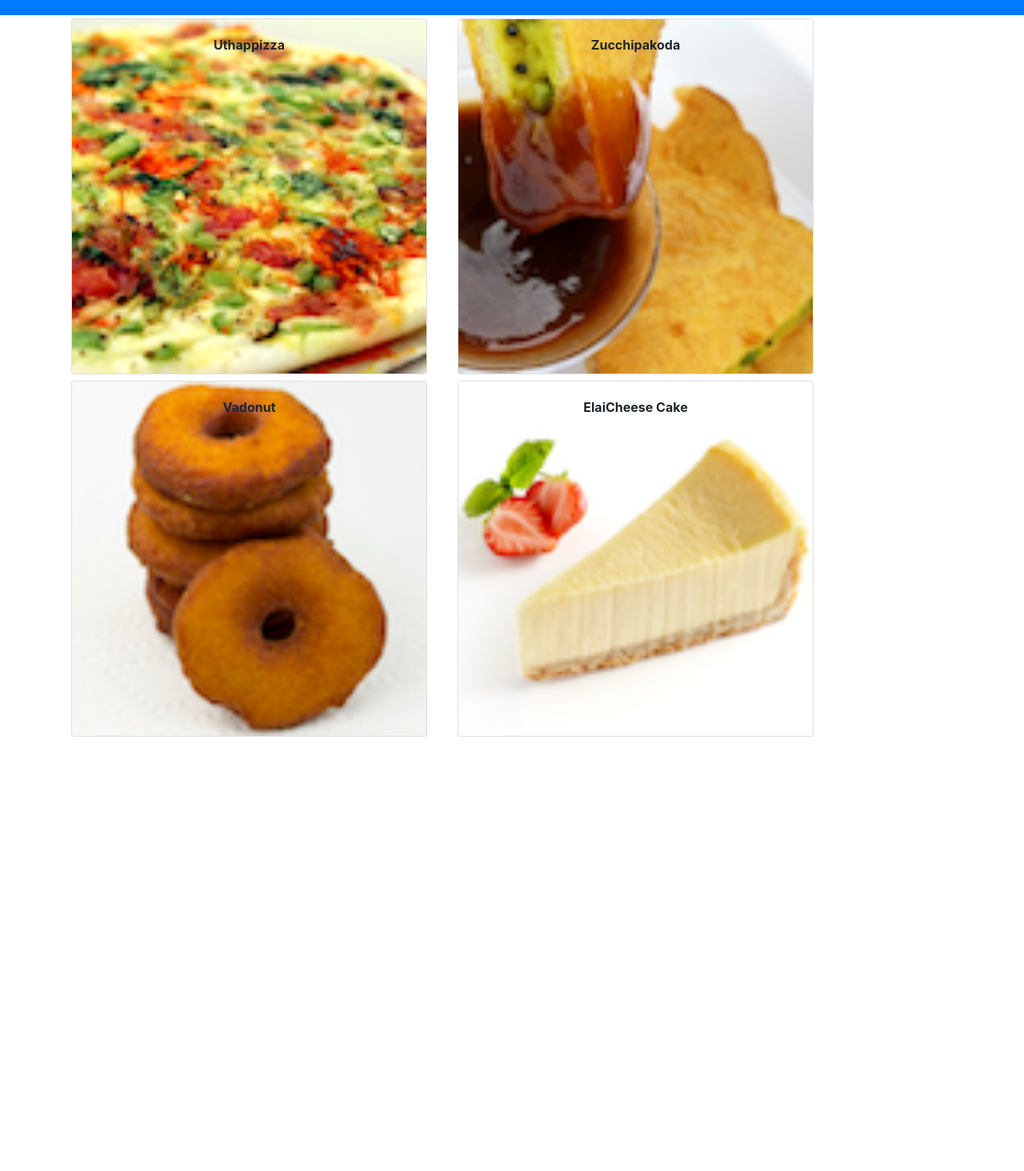
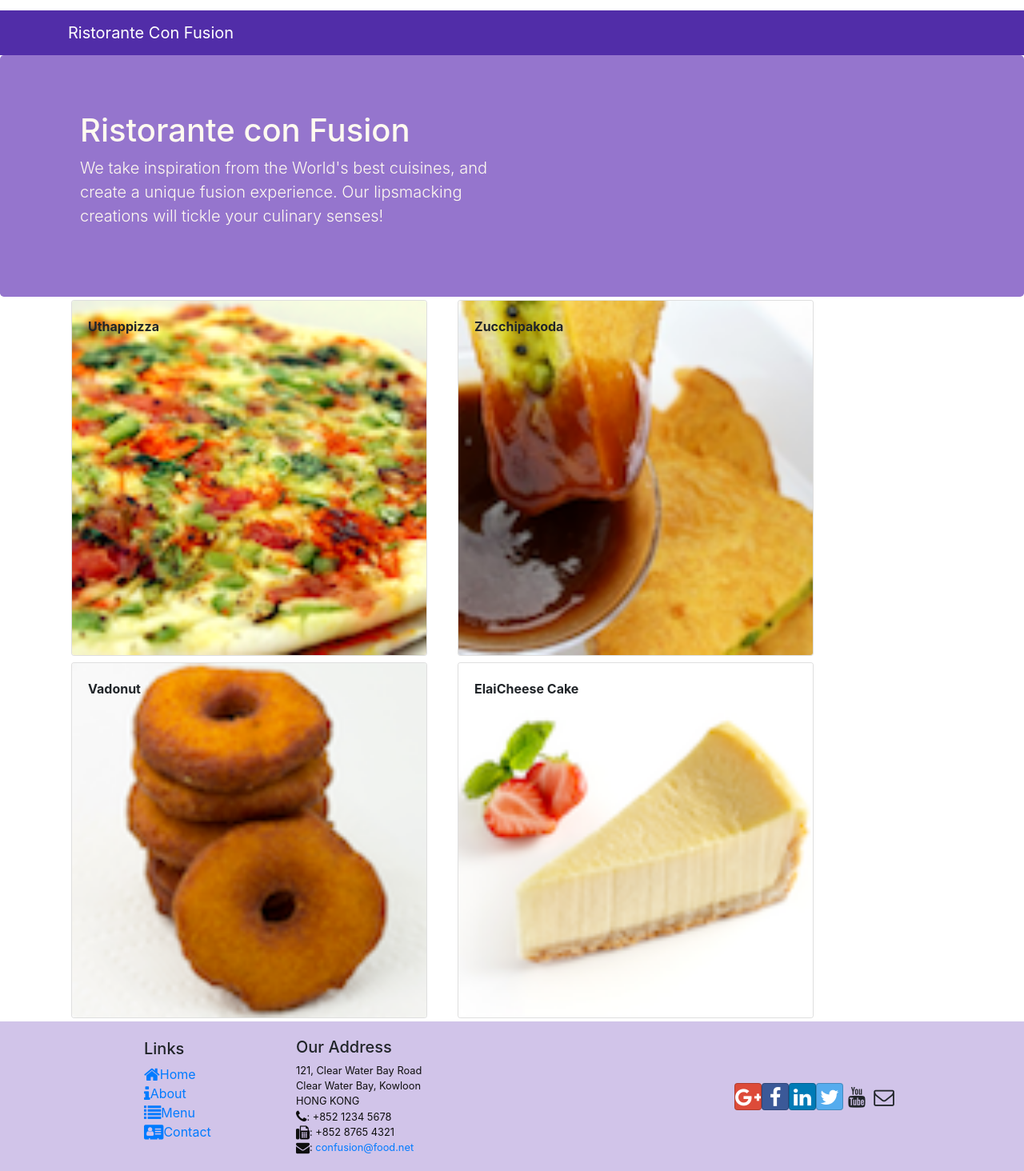
Before and after one commit to AlexGeControl/Full-Stacker--02-React, a React (Create React App) app in the folder confusion/: page / in a window 1280 px wide. Shown: the part 37-1501 px from the top of the page at 80% size. Before the commit the page ends 962 px from the top, so only its background shows below. Built offline with nearby package versions, Linux system fonts and the light colour scheme.

Commit message:
implement menu page with react.

```diff
--- a/confusion/package.json
+++ b/confusion/package.json
@@ -7,6 +7,8 @@
     "@testing-library/react": "^9.3.2",
     "@testing-library/user-event": "^7.1.2",
     "bootstrap": "^4.4.1",
+    "bootstrap-social": "^5.1.1",
+    "font-awesome": "^4.7.0",
     "react": "^16.12.0",
     "react-dom": "^16.12.0",
     "react-popper": "^1.3.7",
--- a/confusion/src/App.css
+++ b/confusion/src/App.css
@@ -1,38 +1,90 @@
-.App {
-  text-align: center;
+/*
+    mixins:
+ */
+/*
+    document styles:
+ */
+ body {
+	padding: 50px 0px 0px 0px;
 }
 
-.App-logo {
-  height: 40vmin;
-  pointer-events: none;
+.navbar-dark {
+	background-color: #512DA8;
 }
 
-@media (prefers-reduced-motion: no-preference) {
-  .App-logo {
-    animation: App-logo-spin infinite 20s linear;
-  }
+.jumbotron {
+	margin: 0px auto;
+	padding: 70px 30px;
+	background: #9575CD;
+	color: floralwhite;
 }
 
-.App-header {
-  background-color: #282c34;
-  min-height: 100vh;
-  display: flex;
-  flex-direction: column;
-  align-items: center;
-  justify-content: center;
-  font-size: calc(10px + 2vmin);
-  color: white;
+.tab-content {
+	border-left: 1px solid #ddd;
+	border-right: 1px solid #ddd;
+	border-bottom: 1px solid #ddd;
+	padding: 10px;
 }
 
-.App-link {
-  color: #61dafb;
+.carousel {
+	background: #512DA8;
 }
 
-@keyframes App-logo-spin {
-  from {
-    transform: rotate(0deg);
-  }
-  to {
-    transform: rotate(360deg);
-  }
+.carousel .carousel-item {
+	height: 300px;
 }
+
+.carousel .carousel-item img {
+	position: absolute;
+	top: 0;
+	left: 0;
+	min-height: 300px;
+}
+
+#btn-carousel-cycle {
+	position: absolute;
+	right: 0px;
+	bottom: 0px;
+	z-index: 1;
+}
+
+.modal .modal-dialog .modal-content .modal-header {
+	color: floralwhite;
+	background-color: #512DA8;
+}
+
+.modal .modal-dialog .modal-content .modal-header button {
+	color: floralwhite;
+}
+
+.modal .modal-dialog .modal-content .modal-body {
+	background-color: #D1C4E9;
+}
+
+.modal .modal-dialog .modal-content .modal-body button {
+	color: floralwhite;
+}
+
+.row-header {
+	margin: 0px auto;
+	padding: 0px 0px;
+}
+
+.row-content {
+	margin: 0px auto;
+	padding: 50px 0px;
+	border-bottom: 1px ridge;
+	min-height: 40px;
+}
+
+.footer {
+	margin: 0px auto;
+	padding: 20px 0px;
+	background-color: #D1C4E9;
+}
+
+address {
+	margin: 0px auto;
+	font-size: 80%;
+	color: #0f0f0f;
+}
--- /dev/null
+++ b/confusion/src/components/FooterComponent.js
@@ -0,0 +1,101 @@
+import React from 'react';
+import { Container } from 'reactstrap';
+
+function Links() {
+    return (
+        <div>
+            <h5>Links</h5>
+            <ul className="list-unstyled">
+                <li>
+                    <a href="#">
+                        <span className="fa fa-home fa-lg"></span>
+                        Home
+                    </a>
+                </li>
+                <li>
+                    <a href="./aboutus.html">
+                        <span className="fa fa-info fa-lg"></span>
+                        About
+                    </a>
+                </li>
+                <li>
+                    <a href="#">
+                        <span className="fa fa-list fa-lg"></span>
+                        Menu
+                    </a>
+                </li>
+                <li>
+                    <a href="./contactus.html">
+                        <span className="fa fa-address-card fa-lg"></span>
+                        Contact
+                    </a>
+                </li>
+            </ul>
+        </div>
+    );
+}
+
+function Address() {
+    return (
+        <div>
+            <h5>Our Address</h5>
+            <address>
+                121, Clear Water Bay Road<br />
+                Clear Water Bay, Kowloon<br />
+                HONG KONG<br />
+                <i className="fa fa-phone fa-lg"></i>: +852 1234 5678<br />
+                <i className="fa fa-fax fa-lg"></i>: +852 8765 4321<br />
+                <i className="fa fa-envelope fa-lg"></i>: <a href="mailto:confusion@food.net">confusion@food.net</a>
+            </address>
+        </div>
+    );
+}
+
+function SocialNetwork() {
+    return (
+        <div className="text-center">
+            <a className="btn btn-social-icon btn-google" href="http://google.com/+">
+                <i className="fa fa-google-plus"></i>
+            </a>
+            <a className="btn btn-social-icon btn-facebook" href="http://www.facebook.com/profile.php?id=">
+                <i className="fa fa-facebook"></i>
+            </a>
+            <a className="btn btn-social-icon btn-linkedin" href="http://www.linkedin.com/in/">
+                <i className="fa fa-linkedin"></i>
+            </a>
+            <a className="btn btn-social-icon btn-twitter" href="http://twitter.com/">
+                <i className="fa fa-twitter"></i>
+            </a>
+            <a className="btn btn-social-icon btn-youtube" href="http://youtube.com/">
+                <i className="fa fa-youtube"></i>
+            </a>
+            <a className="btn btn-social-icon" href="mailto:">
+                <i className="fa fa-envelope-o"></i>
+            </a>
+        </div>
+    );
+}
+
+function Footer() {
+    return (
+        <div>
+            <div className="footer">
+                <Container>
+                    <div className="row align-items-center">
+                        <div className="offset-1 col-4 col-sm-2">
+                            <Links />
+                        </div>
+                        <div class="col-7 col-sm-5">
+                            <Address />
+                        </div>
+                        <div class="col-12 col-sm-4 align-self-center">
+                            <SocialNetwork />
+                        </div>
+                    </div>
+                </Container>
+            </div>
+        </div>
+    );
+}
+
+export default Footer;
--- /dev/null
+++ b/confusion/src/components/HeaderComponent.js
@@ -0,0 +1,25 @@
+import React from 'react';
+
+import { Jumbotron, Container } from 'reactstrap';
+
+function Header() {
+    return (
+        <div>
+            <Jumbotron>
+                <Container>
+                    <div className="row row-header">
+                        <div className="col-12 col-sm-6">
+                            <h1>Ristorante con Fusion</h1>
+                            <p className="lead">We take inspiration from the World's best cuisines, and create a unique fusion experience. Our lipsmacking creations will tickle your culinary senses!</p>
+                        </div>
+                        <div className="col-12 col-sm">
+                            <img className="img-fluid" />
+                        </div>
+                    </div>
+                </Container>
+            </Jumbotron>
+        </div>
+    );
+}
+
+export default Header;
--- a/confusion/src/components/MainComponent.js
+++ b/confusion/src/components/MainComponent.js
@@ -1,10 +1,12 @@
 import React, { Component } from 'react';
 
 import { Navbar, NavbarBrand } from 'reactstrap';
-// presentational:
+
+import Header from './HeaderComponent';
 import Menu from './MenuComponent';
 import DishDetails from './DishDetailsComponent';
-// state:
+import Footer from './FooterComponent';
+
 import DISHES from '../shared/dishes';
 
 /*
@@ -33,17 +35,21 @@
 
         return (
             <div className="App">
-                <Navbar dark color="primary">
+                <Navbar dark>
                     <div className="container">
                         <NavbarBrand href="/">Ristorante Con Fusion</NavbarBrand>
                     </div>
                 </Navbar>
+
+                <Header />
 
                 <div className="container">
                     <Menu dishes={this.state.dishes} onDishSelect={(dishId) => this.onDishSelect(dishId)} />
 
                     <DishDetails dish={selectedDish} />
                 </div>
+
+                <Footer />
           </div>
         );
     }
--- a/confusion/src/index.js
+++ b/confusion/src/index.js
@@ -1,8 +1,14 @@
 import React from 'react';
 import ReactDOM from 'react-dom';
+
 import 'bootstrap/dist/css/bootstrap.min.css';
+import 'bootstrap-social/bootstrap-social.css';
+import 'font-awesome/css/font-awesome.css';
+
 import './index.css';
+
 import App from './App';
+
 import * as serviceWorker from './serviceWorker';
 
 ReactDOM.render(<App />, document.getElementById('root'));
```
Also changed, not shown: confusion/src/components/DishDetailsComponent.js (indentation only), confusion/src/components/MenuComponent.js (indentation only), 1 other file (tests, documents, lock files or other folders).
